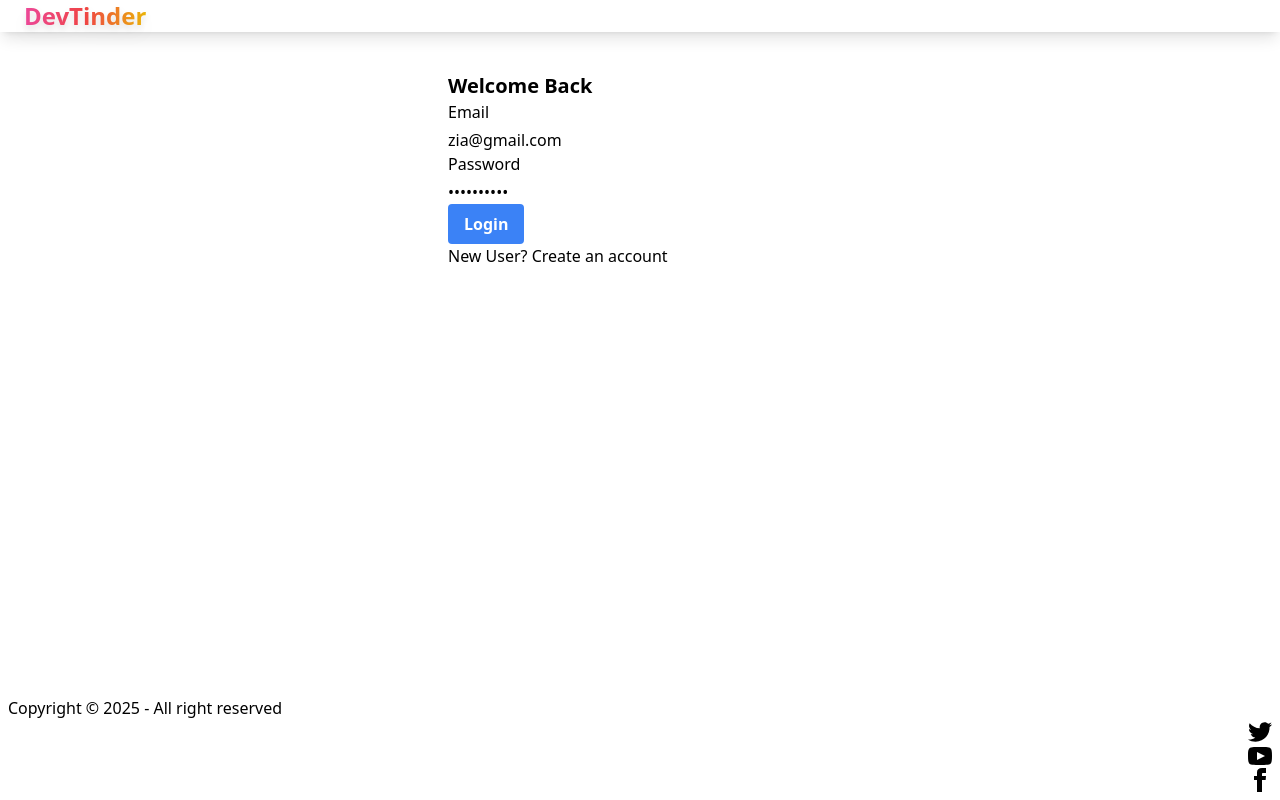
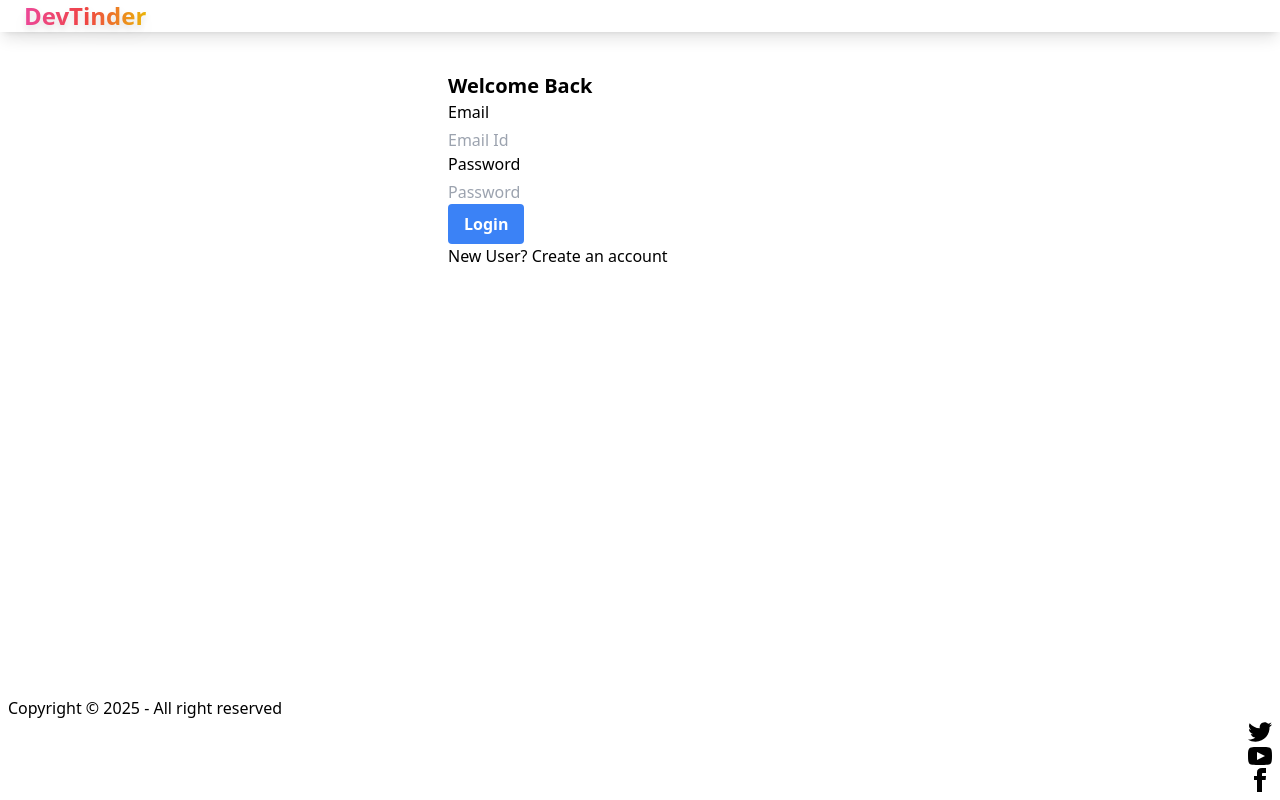
Before and after one commit to mohammadzia120/devTinder-fe, a React (Vite) app: page /login in a window 1280 px wide. Built offline with nearby package versions, Linux system fonts and the light colour scheme.

Commit message:
removed login credentials

```diff
--- a/src/components/Login.jsx
+++ b/src/components/Login.jsx
@@ -11,8 +11,8 @@ const Login = () => {
   const [lastName, setLastName] = useState("");
   const [isLoggedIn, setIsLoggedIn] = useState(true);
   const [isLoading, setIsLoading] = useState(false);
-  const [email, setEmail] = useState("zia@gmail.com");
-  const [password, setPassword] = useState("Zia@123456");
+  const [email, setEmail] = useState("");
+  const [password, setPassword] = useState("");
   const [error, setError] = useState("");
   const navigate = useNavigate();
   const dispatch = useDispatch();
```
